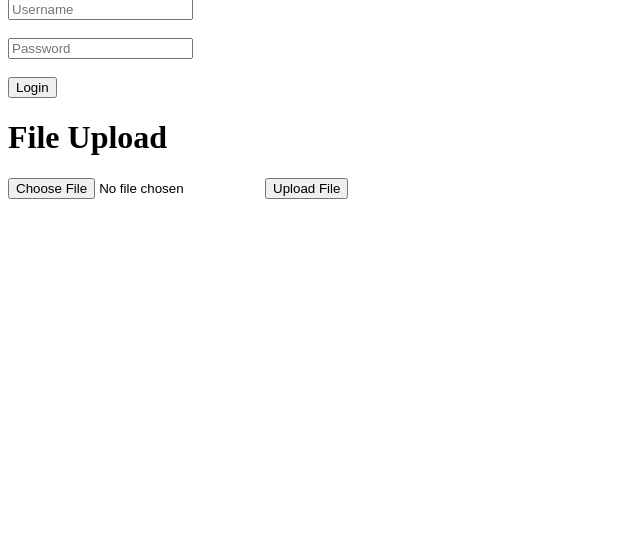
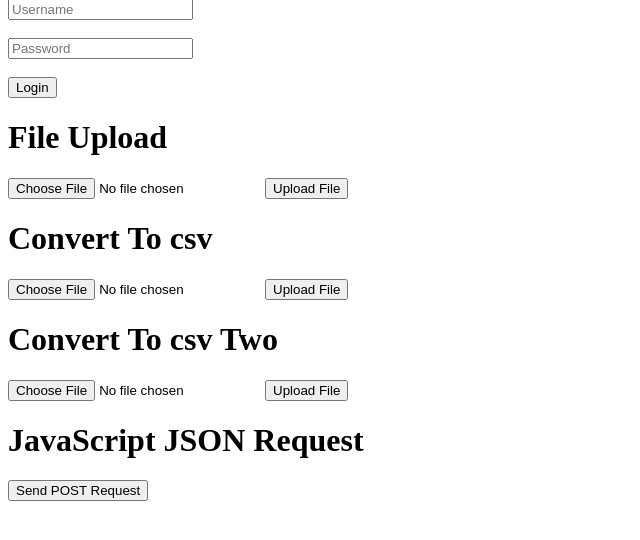
Before and after one commit to BoradDenish/learning_flask, a Flask app: template templates/app2.html in a window 1280 px wide. Shown: the part 115-655 px from the top of the page, without its empty margins (0-640 px from the left). Run offline with Flask 3, Linux system fonts and the light colour scheme; the template is opened without the code that fills it, so the values that code supplies are empty.

Commit message:
upload file and download and handle post request

```diff
--- /dev/null
+++ b/file.txt
@@ -0,0 +1 @@
+Hello, Denish
--- a/templates/app2.html
+++ b/templates/app2.html
@@ -10,8 +10,44 @@
 </form>
 
 <h1>File Upload</h1>
-<form action="{{ url_for('file_upload') }}" method="post" enctype="multipart/form-data">
-    <input type="file" name="file">
+<form method="post" action="{{ url_for('file_upload') }}"  enctype="multipart/form-data">
+    <input type="file" name="file" accept="application/vnd.openxmlformats-officedocument.spreadsheetml.sheet, application/vnd.ms-excel, text/plain" required>
     <input type="submit" value="Upload File">
 </form>
+
+<h1>Convert To csv</h1>
+<form method="post" action="{{ url_for('convert_csv') }}"  enctype="multipart/form-data">
+    <input type="file" name="file" accept="application/vnd.openxmlformats-officedocument.spreadsheetml.sheet, application/vnd.ms-excel" required>
+    <input type="submit" value="Upload File">
+</form>
+
+<h1>Convert To csv Two</h1>
+<form method="post" action="{{ url_for('convert_csv_two') }}"  enctype="multipart/form-data">
+    <input type="file" name="file" accept="application/vnd.openxmlformats-officedocument.spreadsheetml.sheet, application/vnd.ms-excel" required>
+    <input type="submit" value="Upload File">
+</form>
+
+<h1>JavaScript JSON Request</h1>
+<button id="post_button">Send POST Request</button>
+
+<script type="text/JavaScript">
+    const postButton = document.getElementById('post_button');
+    const jsonData   = {name: 'Denish', greeting: 'Hello'}
+
+    postButton.addEventListener('click', () => {
+        fetch('{{ url_for("handle_post") }}', {
+            method: 'POST',
+            headers: {
+                'Content-Type': 'application/json; charset=utf-8'
+            },
+            body: JSON.stringify(jsonData)
+        })
+        .then(response => response.json())
+        .then(data => console.log('Success', data))
+        .catch((error) => {
+            console.log('Error', error)
+        });
+    });
+</script>
+
 {% endblock %}
```
Also changed, not shown: app2.py (+49 -5 lines), requirements.txt (added, +16 -0 lines), templates/download.html (added, +7 -0 lines).
